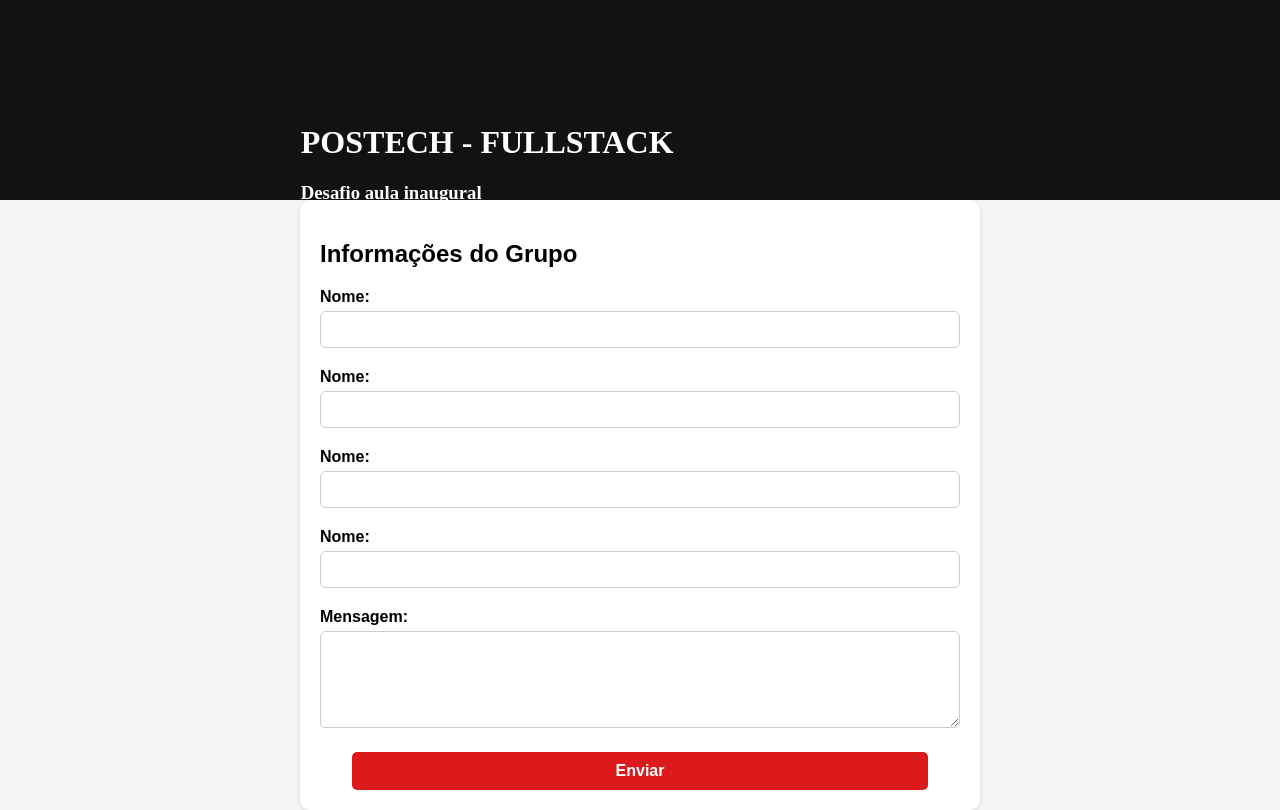
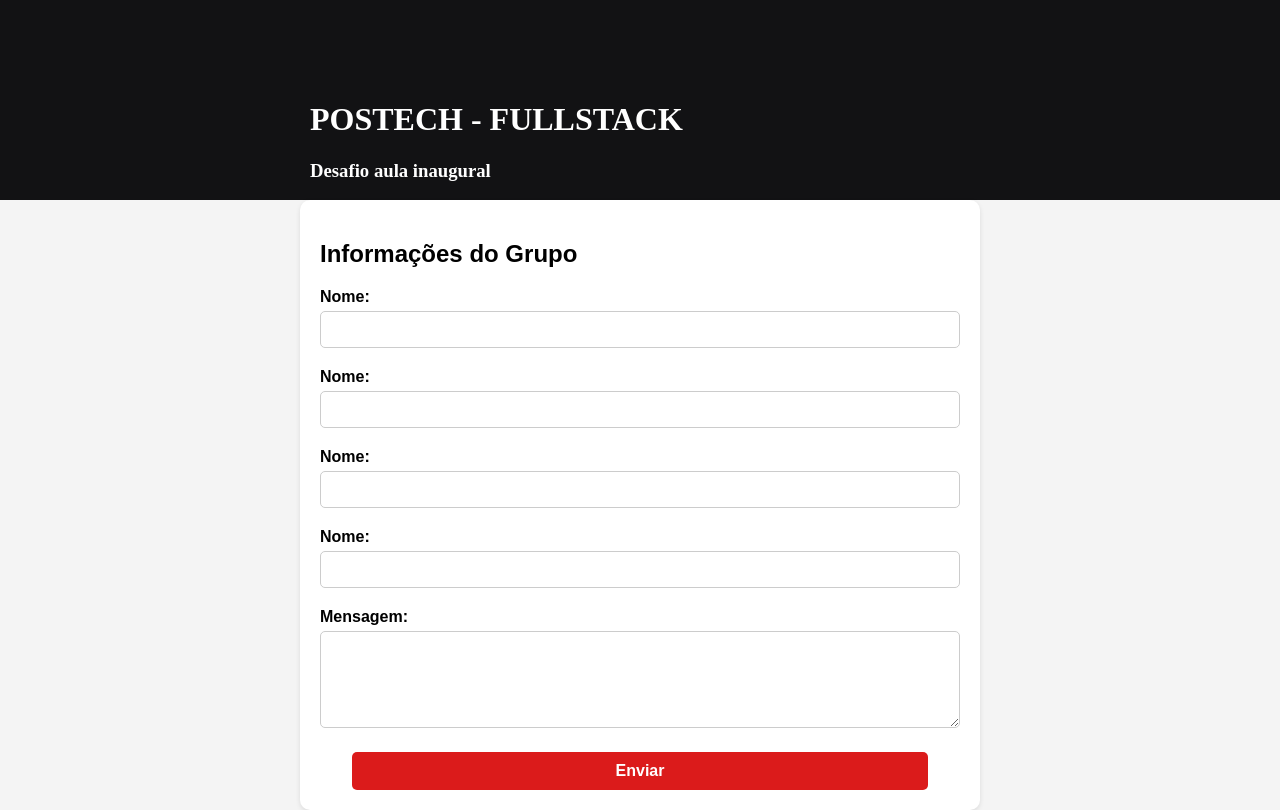
Before and after one commit to Guilherme230308/tech-challeng-1, a plain HTML site: page index.html in a window 1280 px wide. Drawn offline with Linux system fonts and the light colour scheme.

Commit message:
tech-challenge-

```diff
--- a/styles.css
+++ b/styles.css
@@ -18,7 +18,7 @@
     .title-container {
         width: 50%;
         margin: 0 auto;
-        padding: 8% 3% 0 0;
+        padding: 80px 20px 0 0;
     }
 
     .title {
```
